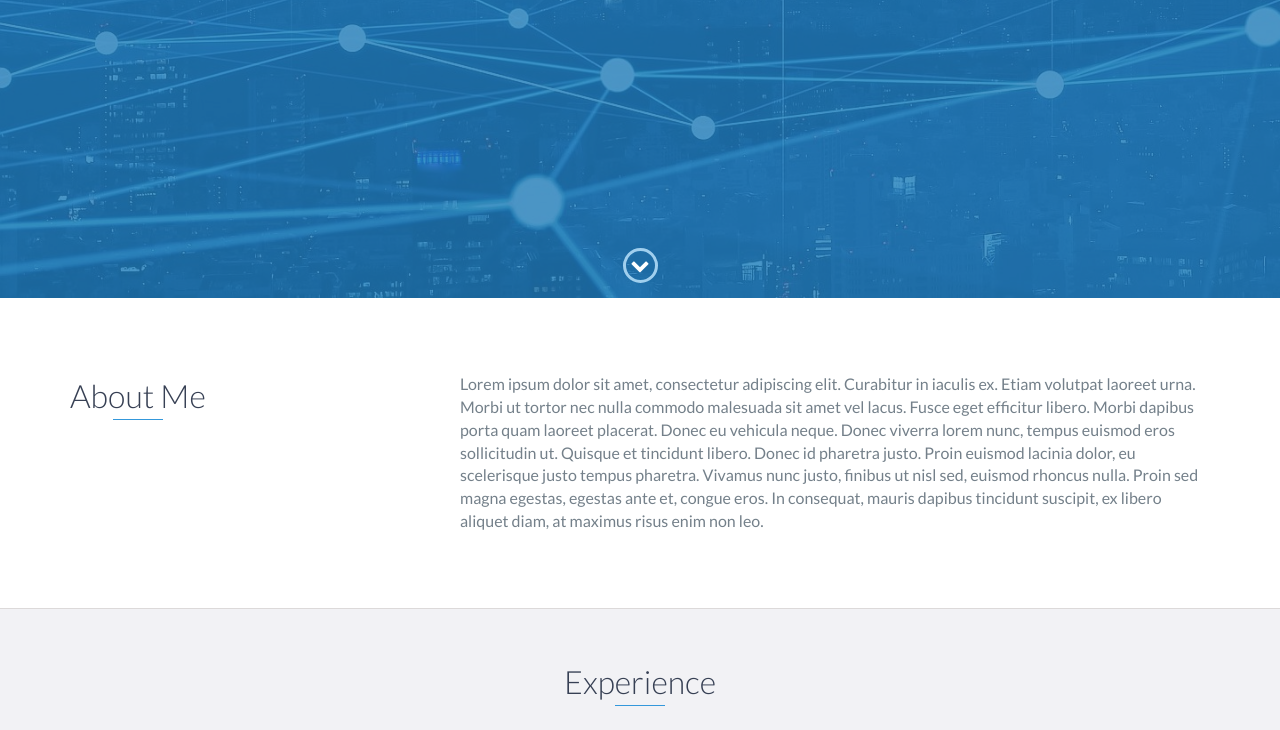
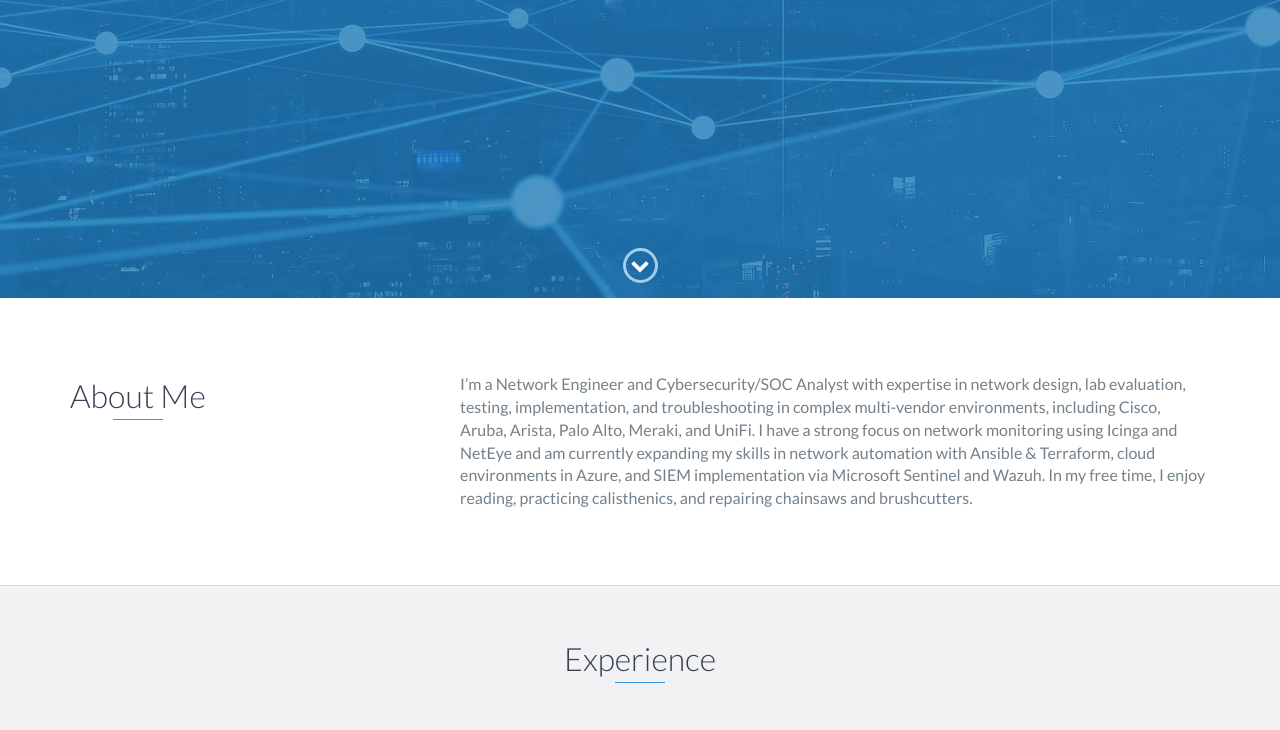
Before and after one commit to DalvaiJuri/dalvaijuri.github.io, a website: page index.html in a window 1280 px wide. Shown: the part 502-1232 px from the top of the page. Drawn offline with nearby package versions, Linux system fonts and the light colour scheme.

Commit message:
Update index.html

```diff
--- a/index.html
+++ b/index.html
@@ -15,7 +15,7 @@
 </head>
 
 <!-- Created J.D. 25-03-2025 		-->
-<!-- Last Update J.D. 29-03-2025 	-->
+<!-- Last Update J.D. 30-03-2025 	-->
 
 <body>
     <div id="mobile-menu-open" class="shadow-large">
@@ -77,9 +77,10 @@
                 </div>
                 <div class="col-md-8">
                     <p>
-                        Lorem ipsum dolor sit amet, consectetur adipiscing elit. Curabitur in iaculis ex. Etiam volutpat laoreet urna. Morbi ut tortor nec nulla commodo malesuada sit amet vel lacus. Fusce eget efficitur libero. Morbi dapibus porta quam laoreet placerat. Donec
-                        eu vehicula neque. Donec viverra lorem nunc, tempus euismod eros sollicitudin ut. Quisque et tincidunt libero. Donec id pharetra justo. Proin euismod lacinia dolor, eu scelerisque justo tempus pharetra. Vivamus nunc justo, finibus
-                        ut nisl sed, euismod rhoncus nulla. Proin sed magna egestas, egestas ante et, congue eros. In consequat, mauris dapibus tincidunt suscipit, ex libero aliquet diam, at maximus risus enim non leo.
+			I’m a Network Engineer and Cybersecurity/SOC Analyst with expertise in network design, lab evaluation, testing, implementation, and troubleshooting in complex multi-vendor environments, including Cisco, Aruba, Arista, Palo Alto, Meraki, and UniFi.
+			I have a strong focus on network monitoring using Icinga and NetEye and am currently expanding my skills in network automation with Ansible & Terraform, cloud environments in Azure, and SIEM implementation via Microsoft Sentinel and Wazuh.
+
+			In my free time, I enjoy reading, practicing calisthenics, and repairing chainsaws and brushcutters.
                     </p>
                 </div>
             </div>
```
